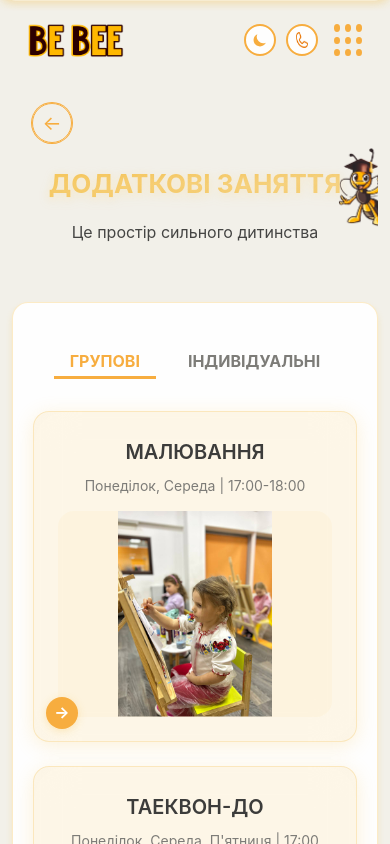
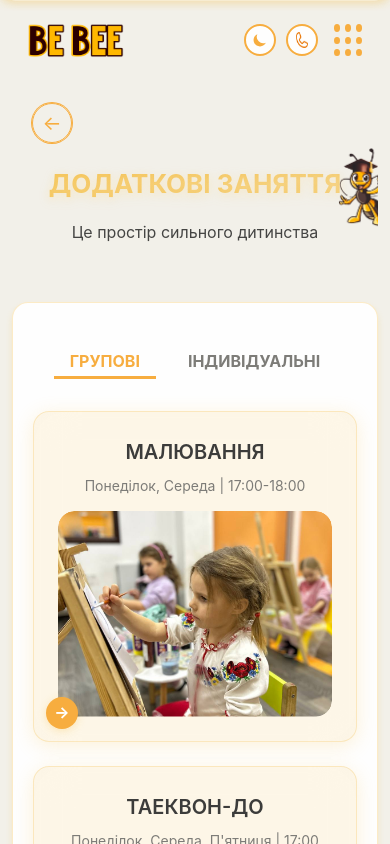
Before and after one commit to bebeedn/bebee, a Next.js app: page /additional-classes in a window 390 px wide. Shown: the top 844 px of the page. Built offline with nearby package versions, Linux system fonts and the light colour scheme.

Commit message:
Виправлення відображення фото на mobile: object-fit cover + закруглення кутів

```diff
--- a/app/additional-classes/page.module.css
+++ b/app/additional-classes/page.module.css
@@ -775,15 +775,10 @@
     width: 100%;
     height: auto;
     aspect-ratio: 4 / 3;
-    background: rgba(var(--primary-rgb), 0.05);
-  }
-
-  .imageWrapper .image {
-    object-fit: contain;
     border-radius: 1rem;
-    -webkit-mask-image: -webkit-radial-gradient(white, black);
-    clip-path: inset(0 round 1rem);
-    -webkit-clip-path: inset(0 round 1rem);
+    overflow: hidden;
+    transform: translateZ(0);
+    -webkit-transform: translateZ(0);
   }
 
   .title {
```
